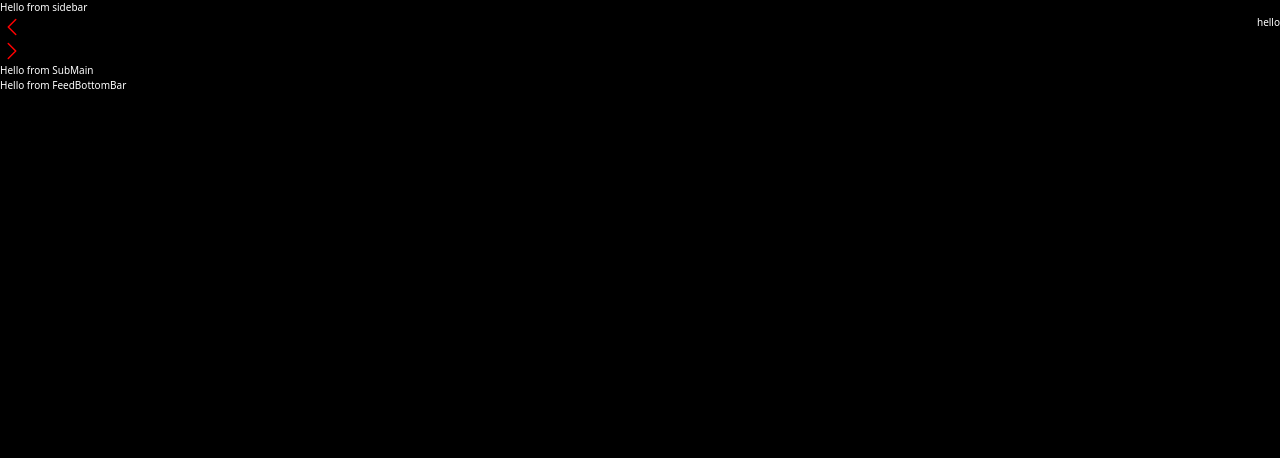
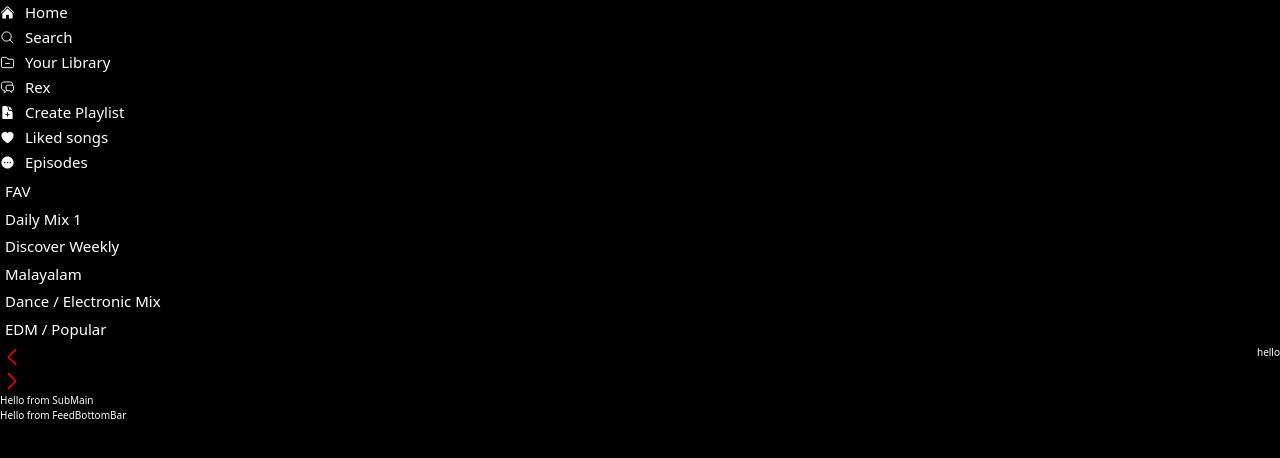
Before and after one commit to bledsoef/spotify-rex-revolutionuc, a React (Vite) app in the folder rex_client/: page / in a window 1280 px wide. Shown: the top 458 px of the page. Built offline with nearby package versions, Linux system fonts and the light colour scheme.

Commit message:
formating nav bar

```diff
--- a/rex_client/src/index.css
+++ b/rex_client/src/index.css
@@ -23,3 +23,20 @@ html {
   display: flex;
   justify-content: space-between;
 }
+
+.home {
+  display: flex;
+  align-items: center;
+}
+
+.home p {
+  margin: 0.5rem;
+  margin-left: 1.0rem;
+  font-size: 1.5rem;
+  line-height: 1;
+}
+
+.navText p {
+  margin: 0.5rem;
+  font-size: 1.5rem;
+}
--- a/rex_client/src/view/feed/feed_main.jsx
+++ b/rex_client/src/view/feed/feed_main.jsx
@@ -9,7 +9,6 @@ function FeedMain() {
     <>
       <FeedSideBar />
       <FeedNav />
-
       <FeedSubMain />
       <FeedBottomBar />
     </>
--- a/rex_client/src/view/feed/feed_sidebar.jsx
+++ b/rex_client/src/view/feed/feed_sidebar.jsx
@@ -1,8 +1,107 @@
 function FeedSideBar() {
   return (
-    <>
-      <p>Hello from sidebar</p>
-    </>
+    <div className="sidebar">
+      <div className="home">
+            <svg xmlns="http://www.w3.org/2000/svg"
+            viewBox="0 0 24 24"
+            fill="currentColor"
+            className="w-6 h-6">
+            <path d="M11.47 3.841a.75.75 0 0 1 1.06 0l8.69 8.69a.75.75 0 1 0 1.06-1.061l-8.689-8.69a2.25 2.25 0 0 0-3.182 0l-8.69 8.69a.75.75 0 1 0 1.061 1.06l8.69-8.689Z" />
+            <path d="m12 5.432 8.159 8.159c.03.03.06.058.091.086v6.198c0 1.035-.84 1.875-1.875 1.875H15a.75.75 0 0 1-.75-.75v-4.5a.75.75 0 0 0-.75-.75h-3a.75.75 0 0 0-.75.75V21a.75.75 0 0 1-.75.75H5.625a1.875 1.875 0 0 1-1.875-1.875v-6.198a2.29 2.29 0 0 0 .091-.086L12 5.432Z" />
+          </svg>
+        <div>
+          <p>Home</p>
+        </div>
+      </div>
+      <div className="home">
+        <svg
+          xmlns="http://www.w3.org/2000/svg"
+          fill="none" viewBox="0 0 24 24"
+          strokeWidth={1.5}
+          stroke="currentColor"
+          className="w-6 h-6">
+          <path strokeLinecap="round"
+          strokeLinejoin="round"
+          d="m21 21-5.197-5.197m0 0A7.5 7.5 0 1 0 5.196 5.196a7.5 7.5 0 0 0 10.607 10.607Z" />
+        </svg>
+        <div>
+          <p>Search</p>
+        </div>
+      </div>
+      <div className="home">
+        <svg xmlns="http://www.w3.org/2000/svg"
+          fill="none"
+          viewBox="0 0 24 24" strokeWidth={1.5}
+          stroke="currentColor"
+          className="w-6 h-6">
+          <path strokeLinecap="round"
+          strokeLinejoin="round"
+          d="M15 13.5H9m4.06-7.19-2.12-2.12a1.5 1.5 0 0 0-1.061-.44H4.5A2.25 2.25 0 0 0 2.25 6v12a2.25 2.25 0 0 0 2.25 2.25h15A2.25 2.25 0 0 0 21.75 18V9a2.25 2.25 0 0 0-2.25-2.25h-5.379a1.5 1.5 0 0 1-1.06-.44Z" />
+        </svg>
+        <div>
+          <p>Your Library</p>
+        </div>
+      </div>
+      <div className="home">
+        <svg xmlns="http://www.w3.org/2000/svg"
+          fill="none"
+          viewBox="0 0 24 24"
+          strokeWidth={1.5}
+          stroke="currentColor"
+          className="w-6 h-6">
+          <path strokeLinecap="round"
+          strokeLinejoin="round"
+          d="M20.25 8.511c.884.284 1.5 1.128 1.5 2.097v4.286c0 1.136-.847 2.1-1.98 2.193-.34.027-.68.052-1.02.072v3.091l-3-3c-1.354 0-2.694-.055-4.02-.163a2.115 2.115 0 0 1-.825-.242m9.345-8.334a2.126 2.126 0 0 0-.476-.095 48.64 48.64 0 0 0-8.048 0c-1.131.094-1.976 1.057-1.976 2.192v4.286c0 .837.46 1.58 1.155 1.951m9.345-8.334V6.637c0-1.621-1.152-3.026-2.76-3.235A48.455 48.455 0 0 0 11.25 3c-2.115 0-4.198.137-6.24.402-1.608.209-2.76 1.614-2.76 3.235v6.226c0 1.621 1.152 3.026 2.76 3.235.577.075 1.157.14 1.74.194V21l4.155-4.155" />
+        </svg>
+        <div>
+          <p>Rex</p>
+        </div>
+      </div>
+      <div className="home">
+            <svg xmlns="http://www.w3.org/2000/svg" viewBox="0 0 24 24" fill="currentColor" className="w-6 h-6">
+        <path fillRule="evenodd" d="M5.625 1.5H9a3.75 3.75 0 0 1 3.75 3.75v1.875c0 1.036.84 1.875 1.875 1.875H16.5a3.75 3.75 0 0 1 3.75 3.75v7.875c0 1.035-.84 1.875-1.875 1.875H5.625a1.875 1.875 0 0 1-1.875-1.875V3.375c0-1.036.84-1.875 1.875-1.875ZM12.75 12a.75.75 0 0 0-1.5 0v2.25H9a.75.75 0 0 0 0 1.5h2.25V18a.75.75 0 0 0 1.5 0v-2.25H15a.75.75 0 0 0 0-1.5h-2.25V12Z" clipRule="evenodd" />
+        <path d="M14.25 5.25a5.23 5.23 0 0 0-1.279-3.434 9.768 9.768 0 0 1 6.963 6.963A5.23 5.23 0 0 0 16.5 7.5h-1.875a.375.375 0 0 1-.375-.375V5.25Z" />
+      </svg>
+        <div>
+          <p>Create Playlist</p>
+        </div>
+      </div>
+      <div className="home">
+          <svg xmlns="http://www.w3.org/2000/svg" viewBox="0 0 24 24" fill="currentColor" className="w-6 h-6">
+      <path d="m11.645 20.91-.007-.003-.022-.012a15.247 15.247 0 0 1-.383-.218 25.18 25.18 0 0 1-4.244-3.17C4.688 15.36 2.25 12.174 2.25 8.25 2.25 5.322 4.714 3 7.688 3A5.5 5.5 0 0 1 12 5.052 5.5 5.5 0 0 1 16.313 3c2.973 0 5.437 2.322 5.437 5.25 0 3.925-2.438 7.111-4.739 9.256a25.175 25.175 0 0 1-4.244 3.17 15.247 15.247 0 0 1-.383.219l-.022.012-.007.004-.003.001a.752.752 0 0 1-.704 0l-.003-.001Z" />
+    </svg>
+
+        <div>
+          <p>Liked songs</p>
+        </div>
+      </div>
+          <div className="home">
+          <svg xmlns="http://www.w3.org/2000/svg" viewBox="0 0 24 24" fill="currentColor" className="w-6 h-6">
+      <path fillRule="evenodd" d="M12 2.25c-5.385 0-9.75 4.365-9.75 9.75s4.365 9.75 9.75 9.75 9.75-4.365 9.75-9.75S17.385 2.25 12 2.25Zm0 8.625a1.125 1.125 0 1 0 0 2.25 1.125 1.125 0 0 0 0-2.25ZM15.375 12a1.125 1.125 0 1 1 2.25 0 1.125 1.125 0 0 1-2.25 0ZM7.5 10.875a1.125 1.125 0 1 0 0 2.25 1.125 1.125 0 0 0 0-2.25Z" clipRule="evenodd" />
+    </svg>
+        <div>
+          <p>Episodes</p>
+        </div>
+      </div>
+      <div className="navText">
+        <p>FAV</p>
+      </div>
+      <div className="navText">
+        <p>Daily Mix 1</p>
+      </div>
+      <div className="navText">
+        <p>Discover Weekly</p>
+      </div>
+      <div className="navText">
+        <p>Malayalam</p>
+      </div>
+      <div className="navText">
+        <p>Dance / Electronic Mix</p>
+      </div>
+      <div className="navText">
+        <p>EDM / Popular</p>
+      </div>
+    </div>
   );
 }
 
```
